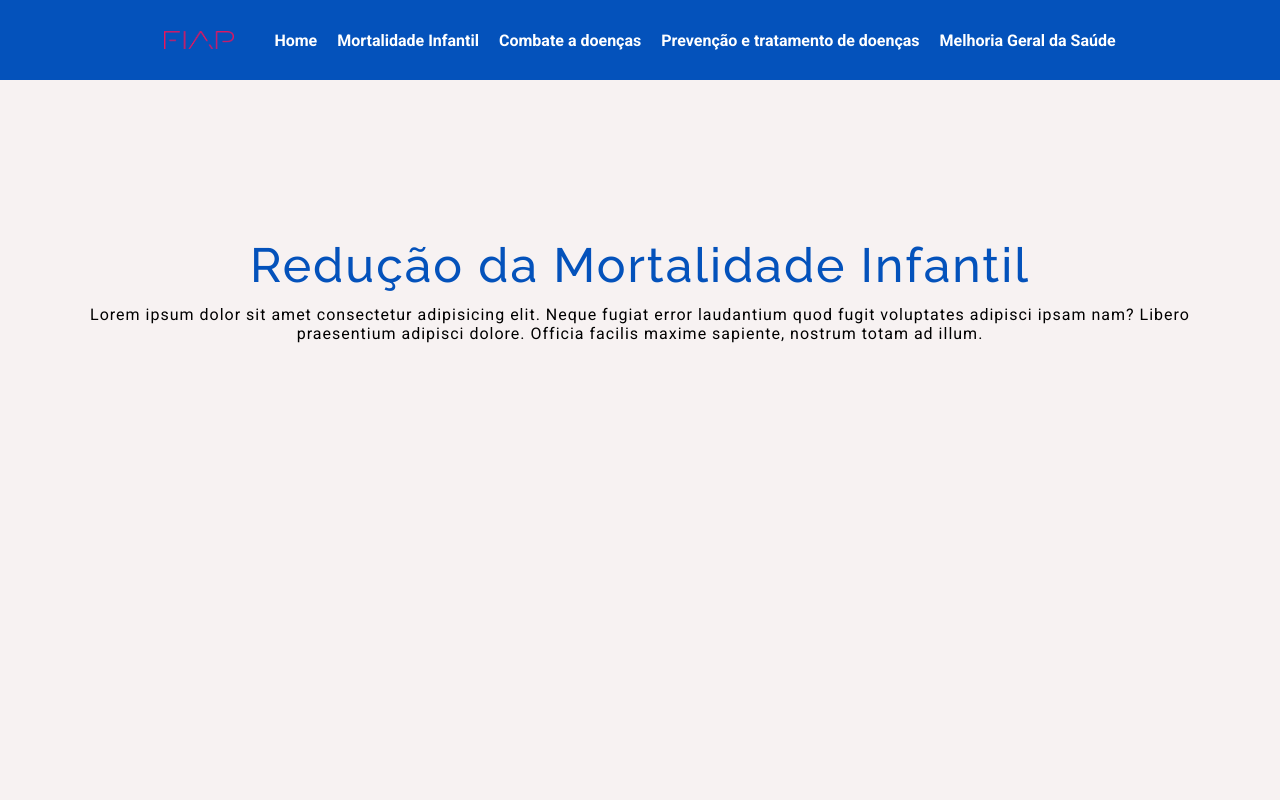
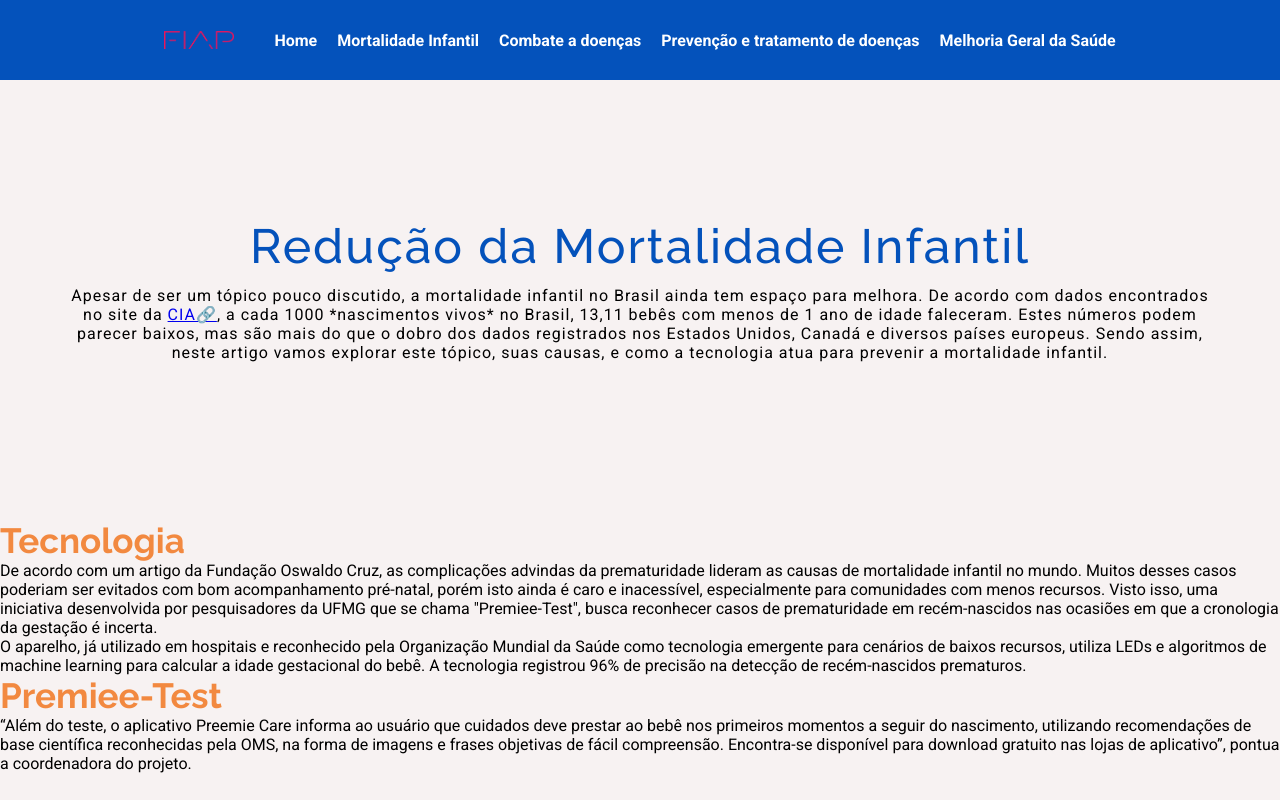
Before and after one commit to Guisnu/Global-Solution, a plain HTML site: page pages/mortinfantil.html in a window 1280 px wide. Drawn offline with Linux system fonts and the light colour scheme.

Commit message:
feat:page mortiinfantil

```diff
--- a/pages/mortinfantil.html
+++ b/pages/mortinfantil.html
@@ -9,12 +9,14 @@
   <body>
     <header>
       <nav>
-        <img src="../img/fiap.png" alt="" srcset="">
+        <img src="../img/fiap.png" alt="" srcset="" />
         <ul>
           <li><a href="../home.html">Home</a></li>
           <li><a href="mortinfantil.html">Mortalidade Infantil</a></li>
           <li><a href="combatdoenca.html">Combate a doenças</a></li>
-          <li><a href="prevencaodoenca.html">Prevenção e tratamento de doenças</a></li>
+          <li>
+            <a href="prevencaodoenca.html">Prevenção e tratamento de doenças</a>
+          </li>
           <li><a href="melhoriageral.html">Melhoria Geral da Saúde</a></li>
         </ul>
       </nav>
@@ -23,9 +25,52 @@
       <div class="container" id="title">
         <h1>Redução da Mortalidade Infantil</h1>
         <p>
-        Lorem ipsum dolor sit amet consectetur adipisicing elit. Neque fugiat error laudantium quod fugit voluptates adipisci ipsam nam? Libero praesentium adipisci dolore. Officia facilis maxime sapiente, nostrum totam ad illum.
+          Apesar de ser um tópico pouco discutido, a mortalidade infantil no
+          Brasil ainda tem espaço para melhora. De acordo com dados encontrados
+          no site da
+          <a
+            href="https://www.cia.gov/the-world-factbook/field/infant-mortality-rate/country-comparison/"
+            target="_blank">CIA🔗</a>, a cada 1000 *nascimentos vivos* no Brasil, 13,11 bebês com menos de
+          1 ano de idade faleceram. Estes números podem parecer baixos, mas são
+          mais do que o dobro dos dados registrados nos Estados Unidos, Canadá e
+          diversos países europeus. Sendo assim, neste artigo vamos explorar
+          este tópico, suas causas, e como a tecnologia atua para prevenir a
+          mortalidade infantil.
         </p>
       </div>
+      <section>
+        <h2>Tecnologia</h2>
+        <p>
+          De acordo com um artigo da Fundação Oswaldo Cruz, as complicações
+          advindas da prematuridade lideram as causas de mortalidade infantil no
+          mundo. Muitos desses casos poderiam ser evitados com bom
+          acompanhamento pré-natal, porém isto ainda é caro e inacessível,
+          especialmente para comunidades com menos recursos. Visto isso, uma
+          iniciativa desenvolvida por pesquisadores da UFMG que se chama
+          "Premiee-Test", busca reconhecer casos de prematuridade em
+          recém-nascidos nas ocasiões em que a cronologia da gestação é incerta.
+        </p>
+      </section>
+      <section>
+        <p>
+          O aparelho, já utilizado em hospitais e reconhecido pela Organização
+          Mundial da Saúde como tecnologia emergente para cenários de baixos
+          recursos, utiliza LEDs e algoritmos de machine learning para calcular
+          a idade gestacional do bebê. A tecnologia registrou 96% de precisão na
+          detecção de recém-nascidos prematuros.
+        </p>
+      </section>
+      <section>
+        <h2>Premiee-Test</h2>
+        <div class="quote">
+          “Além do teste, o aplicativo Preemie Care informa ao usuário que
+          cuidados deve prestar ao bebê nos primeiros momentos a seguir do
+          nascimento, utilizando recomendações de base científica reconhecidas
+          pela OMS, na forma de imagens e frases objetivas de fácil compreensão.
+          Encontra-se disponível para download gratuito nas lojas de
+          aplicativo”, pontua a coordenadora do projeto.
+        </div>
+      </section>
     </main>
   </body>
 </html>
```
Lines whose indentation alone changed are shown as unchanged.
